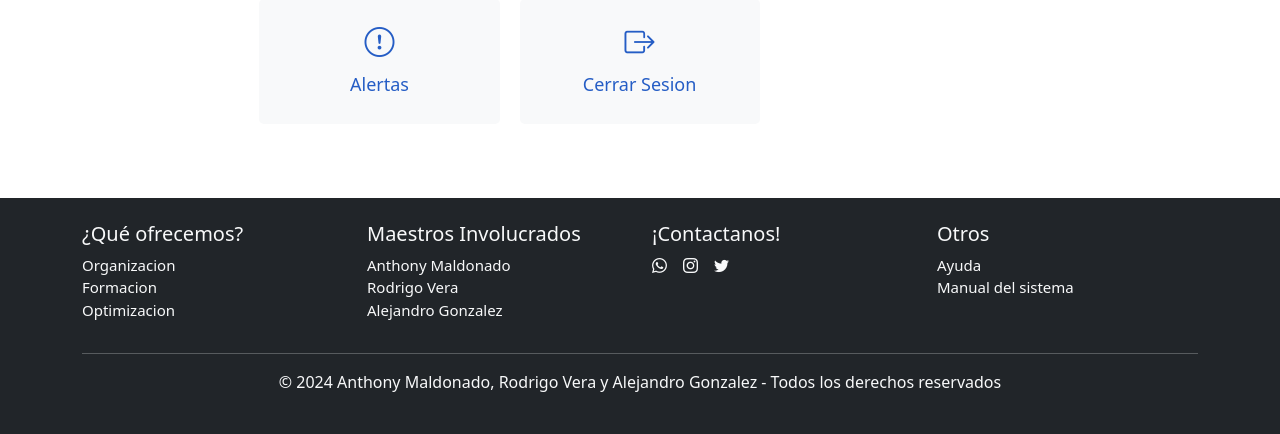
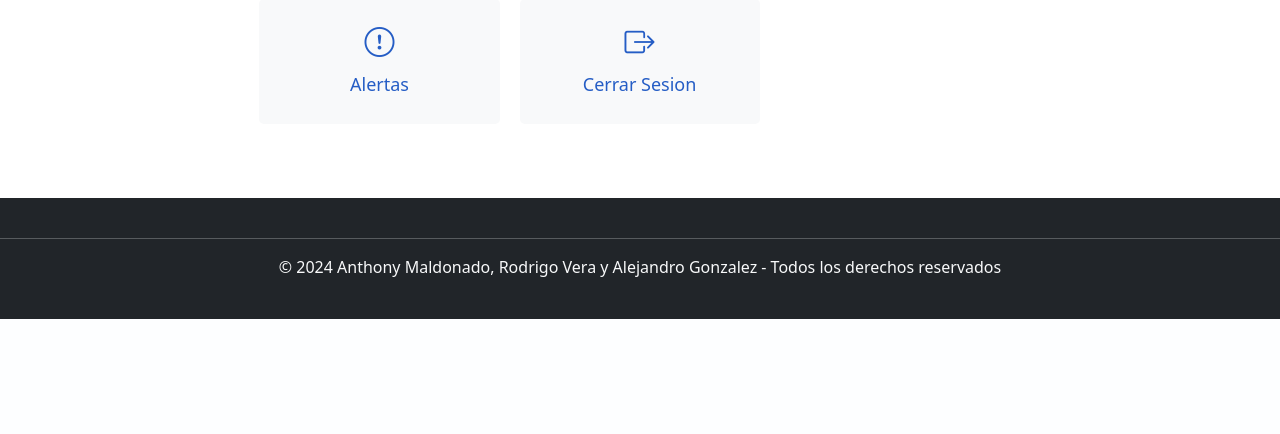
Before and after one commit to Anthhhony/proyectoCESFAMIngSoftware, a Django app: page /menu/ in a window 1280 px wide. Shown: the part 614-1048 px from the top of the page. After the commit the page ends 933 px from the top, so only its background shows below. Run offline with Django 3.2, Linux system fonts and the light colour scheme.

Commit message:
commit terminadon't
faltan unicamente las validaciones

```diff
--- a/proyectoCESFAM/AppCESFAM/forms.py
+++ b/proyectoCESFAM/AppCESFAM/forms.py
@@ -4,7 +4,6 @@
 class formularioLogin(forms.Form):
     rut = forms.CharField(max_length=12)
     contrasena = forms.CharField(max_length=100)
-
 
 
 class FormularioRegister(forms.ModelForm):
--- a/proyectoCESFAM/AppCESFAM/views.py
+++ b/proyectoCESFAM/AppCESFAM/views.py
@@ -135,9 +135,9 @@ def editarDoc(request, id):
         form = FormularioDoc(request.POST, instance=documento)
         if form.is_valid():
             form.save()
-            return redirect('lista-documentos')  # Ajusta el nombre de la URL según tu configuración
+            return redirect('lista-documentos')
     else:
-        form = FormularioDoc(instance=documento)  # Siempre define `form` para GET
+        form = FormularioDoc(instance=documento)
 
     return render(request, 'templatesApp/formularios.html', {
         'form': form,
@@ -201,18 +201,18 @@ def eliminarInstitucion(request, id):
 
 
 def verificar_documentos_vencidos(request):
-    # Obtener los documentos cuya fecha actual ha sobrepasado su fecha estipulada
+
     documentos_vencidos = Documento.objects.filter(fecha_documento__lt=now().date())
 
-    # Registrar las alertas para cada documento vencido
+
     for documento in documentos_vencidos:
-        # Verificar si ya existe una alerta para evitar duplicados
+
         if not Alerta.objects.filter(documento=documento).exists():
             Alerta.objects.create(
                 documento=documento,
                 mensaje=f"El documento con ID {documento.id_documento} ha vencido."
             )
 
-    # Obtener todas las alertas para mostrar en el template
+
     alertas = Alerta.objects.all()
     return render(request, 'templatesApp/alertas.html', {'alertas': alertas})
--- a/proyectoCESFAM/proyectoCESFAM/urls.py
+++ b/proyectoCESFAM/proyectoCESFAM/urls.py
@@ -21,10 +21,10 @@
 
 urlpatterns = [
     path('admin/', admin.site.urls),
-    path('register/', register, name='registrar-usuario'),
-    path('', buscar_usuario, name='buscar-usuario'),
-    path('menu/', vista, name='menu-principal'),
-    path('Documentos/', lista_documentos , name='lista-documentos'),
+    path('register/', register, name='registrar-usuario'),#
+    path('', buscar_usuario, name='buscar-usuario'),#
+    path('menu/', vista, name='menu-principal'),#
+    path('Documentos/', lista_documentos , name='lista-documentos'),#
     path('agregarDocumento/', agregarDoc , name='agregar-documentos'),#
     path('EditarDocumento/<int:id>/', editarDoc , name='editar-documento'),#
     path('EliminarDocumento/<int:id>/', eliminarDoc, name='eliminar-documento'),#
--- a/proyectoCESFAM/static/css/styles.css
+++ b/proyectoCESFAM/static/css/styles.css
@@ -33,8 +33,6 @@ li:hover{
 }
 li:not(:hover){
     transition: 0.2s;
-
-
     font-size: 15px;
 }
 
@@ -55,7 +53,7 @@ li:not(:hover){
     color: #fff;
     text-align: center;
     padding: 20px;
-    background-color: #4A148C;
+    background-color: #255dc5;
 }
 .header .logo {
     font-weight: bold;
--- a/proyectoCESFAM/templates/templatesApp/menu.html
+++ b/proyectoCESFAM/templates/templatesApp/menu.html
@@ -88,43 +88,8 @@
     <br>
 
     <footer class="bg-dark text-light py-4">
-        <div class="container">
-            <div class="row">
-                <div class="col-md-3">
-                    <h5>¿Qué ofrecemos?</h5>
-                    <ul class="list-unstyled">
-                        <li>Organizacion</li>
-                        <li>Formacion</li>
-                        <li>Optimizacion</li>
-                    </ul>
-                </div>
-                <div class="col-md-3">
-                    <h5>Maestros Involucrados</h5>
-                    <ul class="list-unstyled">
-                        <li>Anthony Maldonado</li>
-                        <li>Rodrigo Vera</li>
-                        <li>Alejandro Gonzalez</li>
-                    </ul>
-                </div>
-                <div class="col-md-3">
-                    <h5>¡Contactanos!</h5>
-                    <ul class="list-unstyled d-flex gap-3">
-                        <li id="iconWasap"><i class="bi bi-whatsapp"></i></li>
-                        <li id="iconInsta"><i class="bi bi-instagram"></i></li>
-                        <li id="iconTwiter"><i class="bi bi-twitter"></i></li>
-                    </ul>
-                </div>
-                <div class="col-md-3">
-                    <h5>Otros</h5>
-                    <ul class="list-unstyled">
-                        <li>Ayuda</li>
-                        <li>Manual del sistema</li>
-                    </ul>
-                </div>
-            </div>
             <hr>
             <p class="text-center">© 2024 Anthony Maldonado, Rodrigo Vera y Alejandro Gonzalez - Todos los derechos reservados</p>
-        </div>
     </footer>
 
     <script src="https://cdn.jsdelivr.net/npm/bootstrap@5.3.3/dist/js/bootstrap.bundle.min.js" integrity="sha384-YvpcrYf0tY3lHB60NNkmXc5s9fDVZLESaAA55NDzOxhy9GkcIdslK1eN7N6jIeHz" crossorigin="anonymous"></script>
```
Also changed, not shown: proyectoCESFAM/proyectoCESFAM/settings.py (+11 -1 lines).
